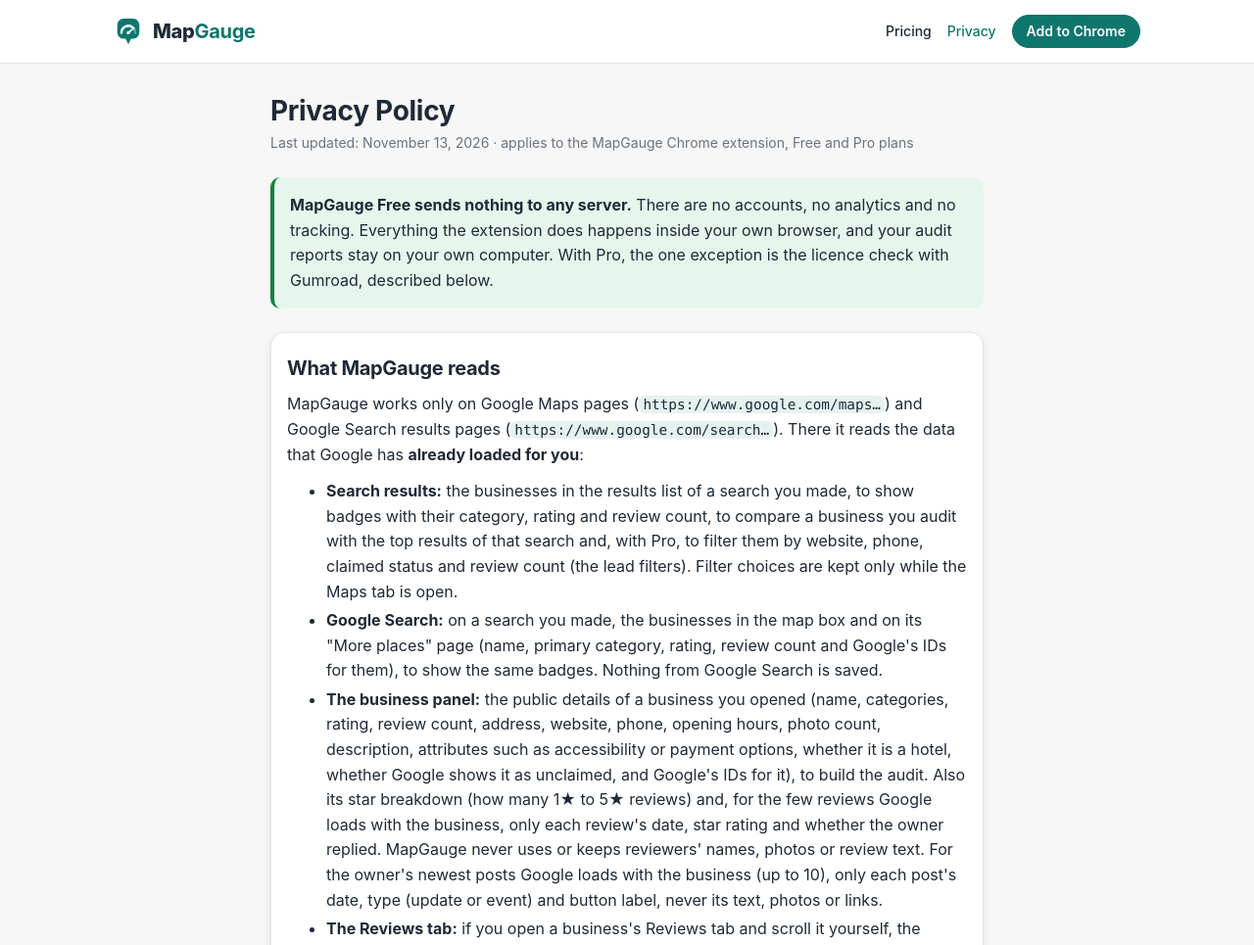
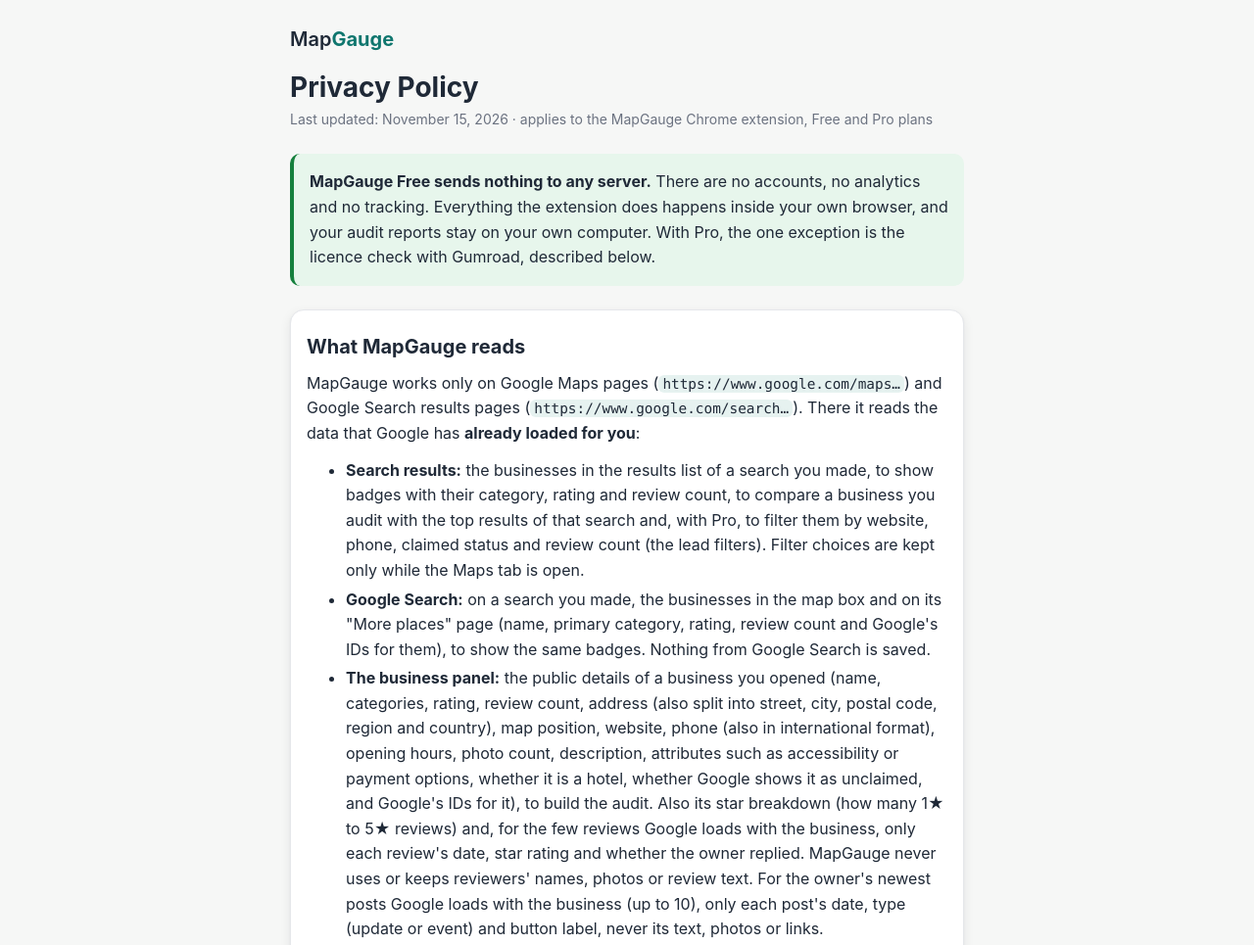
Before and after one commit to Moklesur/mapgauge-site, a plain HTML site: page privacy.html in a window 1280 px wide. Shown: the top 965 px of the page at 98% size. Drawn offline with Linux system fonts and the light colour scheme.

Commit message:
Revise privacy policy and enhance styling
Updated privacy policy content and structure for clarity and accuracy. Added new styles and footer information.

```diff
--- a/privacy.html
+++ b/privacy.html
@@ -1,10 +1,10 @@
 <!doctype html>
 <!--
-  MapGauge privacy policy, as served on the website. Every claim here must match the extension that is
-  LIVE in the Chrome Web Store (now 1.0.0). docs/privacy.html holds the text for the next release (1.1.0):
-  when that release is published, put its sections here in place of these (see HANDOFF.md).
-  Update the page (and "Last updated") BEFORE shipping any change that adds a permission, stored data or
-  a network request.
+  MapGauge privacy policy for the NEXT release (1.1.0). The website serves web/privacy.html, which must
+  match the release that is live in the Chrome Web Store: when 1.1.0 is published, move these sections
+  there (see web/README.md). Colours and sizes are copied from shared/tokens.css.
+  Every claim here must match the extension's code. Update the page (and "Last updated")
+  BEFORE shipping any change that adds a permission, stored data or a network request.
 -->
 <html lang="en">
 <head>
@@ -14,27 +14,85 @@
   <meta name="referrer" content="no-referrer">
   <title>MapGauge Privacy Policy</title>
   <meta name="description" content="MapGauge Free sends nothing to any server: no accounts, no analytics, no tracking.">
-  <link rel="icon" href="assets/icon-32.png" sizes="32x32">
-  <link rel="apple-touch-icon" href="assets/icon-128.png">
-  <link rel="stylesheet" href="assets/tokens.css">
-  <link rel="stylesheet" href="site.css">
+  <style>
+    :root {
+      --mg-brand: #0F766E;
+      --mg-brand-strong: #0B5A54;
+      --mg-brand-soft: #E6F2F0;
+      --mg-bg: #F6F7F6;
+      --mg-card: #FFFFFF;
+      --mg-ink: #1F2937;
+      --mg-muted: #6B7280;
+      --mg-line: #E5E7EB;
+      --mg-good: #15803D; --mg-good-soft: #E7F6EC;
+      --mg-font: -apple-system, BlinkMacSystemFont, "Segoe UI", Roboto, Helvetica, Arial, sans-serif;
+      --mg-mono: ui-monospace, SFMono-Regular, Menlo, Consolas, monospace;
+      --mg-text-md: 14px; --mg-text-lg: 16px; --mg-text-xl: 20px; --mg-text-2xl: 28px;
+      --mg-s1: 4px; --mg-s2: 8px; --mg-s3: 12px; --mg-s4: 16px; --mg-s5: 24px; --mg-s6: 32px;
+      --mg-r-sm: 6px; --mg-r-md: 10px; --mg-r-lg: 14px;
+      --mg-shadow: 0 1px 2px rgba(16,24,40,.06), 0 4px 12px rgba(16,24,40,.08);
+    }
+    @media (prefers-color-scheme: dark) {
+      :root {
+        --mg-brand: #2BB3A3; --mg-brand-strong: #5FD0C2; --mg-brand-soft: #123B37;
+        --mg-bg: #121416; --mg-card: #1B1E21; --mg-ink: #E8EAED; --mg-muted: #9AA0A6; --mg-line: #2E3236;
+        --mg-good: #4ADE80; --mg-good-soft: #143322;
+        --mg-shadow: 0 1px 2px rgba(0,0,0,.4), 0 6px 16px rgba(0,0,0,.35);
+      }
+    }
+
+    * { box-sizing: border-box; }
+    html { -webkit-text-size-adjust: 100%; }
+    body {
+      margin: 0;
+      background: var(--mg-bg);
+      color: var(--mg-ink);
+      font: var(--mg-text-lg)/1.6 var(--mg-font);
+    }
+    .page { max-width: 720px; margin: 0 auto; padding: var(--mg-s5) var(--mg-s4) var(--mg-s6); }
+    .wm { font-weight: 600; font-size: var(--mg-text-xl); color: var(--mg-ink); }
+    .wm b { color: var(--mg-brand); }
+    h1 { font-size: var(--mg-text-2xl); line-height: 1.25; margin: var(--mg-s4) 0 var(--mg-s1); }
+    h2 { font-size: var(--mg-text-xl); line-height: 1.3; margin: 0 0 var(--mg-s3); }
+    p, ul, ol { margin: 0 0 var(--mg-s3); }
+    li + li { margin-top: var(--mg-s1); }
+    a { color: var(--mg-brand); text-underline-offset: 2px; }
+    a:hover { color: var(--mg-brand-strong); }
+    code { font: 0.9em var(--mg-mono); background: var(--mg-brand-soft); padding: 1px var(--mg-s1); border-radius: var(--mg-r-sm); overflow-wrap: anywhere; }
+    .muted { color: var(--mg-muted); font-size: var(--mg-text-md); }
+
+    .summary {
+      background: var(--mg-good-soft);
+      border-left: 4px solid var(--mg-good);
+      border-radius: var(--mg-r-md);
+      padding: var(--mg-s4);
+      margin: var(--mg-s5) 0;
+    }
+    .summary p:last-child { margin-bottom: 0; }
+    .card {
+      background: var(--mg-card);
+      border: 1px solid var(--mg-line);
+      border-radius: var(--mg-r-lg);
+      box-shadow: var(--mg-shadow);
+      padding: var(--mg-s5) var(--mg-s4);
+      margin-bottom: var(--mg-s4);
+    }
+    .card > :last-child { margin-bottom: 0; }
+
+    .table-wrap { overflow-x: auto; margin-bottom: var(--mg-s3); }
+    table { width: 100%; border-collapse: collapse; font-size: var(--mg-text-md); }
+    th, td { text-align: left; vertical-align: top; padding: var(--mg-s2) var(--mg-s3); border-bottom: 1px solid var(--mg-line); }
+    th { color: var(--mg-muted); font-weight: 600; }
+    tr:last-child td { border-bottom: 0; }
+
+    footer { margin-top: var(--mg-s5); }
+  </style>
 </head>
 <body>
-  <a class="skip" href="#main">Skip to content</a>
-<header class="site-head">
-  <div class="wrap">
-    <a class="wm" href="./"><img src="assets/mapgauge-pin.svg" width="30" height="30" alt=""><span>Map<b>Gauge</b></span></a>
-    <nav class="nav" aria-label="Main">
-      <a href="pricing.html">Pricing</a>
-      <a href="privacy.html" aria-current="page">Privacy</a>
-      <a class="btn primary small" href="https://chromewebstore.google.com/detail/imhdnnjecgkalcekgkhhnkkhgpeopabd">Add to Chrome</a>
-    </nav>
-  </div>
-</header>
-
-  <main id="main" class="policy">
+  <main class="page">
+    <span class="wm">Map<b>Gauge</b></span>
     <h1>Privacy Policy</h1>
-    <p class="muted">Last updated: November 13, 2026 · applies to the MapGauge Chrome extension, Free and Pro plans</p>
+    <p class="muted">Last updated: November 15, 2026 · applies to the MapGauge Chrome extension, Free and Pro plans</p>
 
     <div class="summary">
       <p><strong>MapGauge Free sends nothing to any server.</strong> There are no accounts, no analytics and no tracking. Everything the extension does happens inside your own browser, and your audit reports stay on your own computer. With Pro, the one exception is the licence check with Gumroad, described below.</p>
@@ -46,11 +104,11 @@
       <ul>
         <li><strong>Search results:</strong> the businesses in the results list of a search you made, to show badges with their category, rating and review count, to compare a business you audit with the top results of that search and, with Pro, to filter them by website, phone, claimed status and review count (the lead filters). Filter choices are kept only while the Maps tab is open.</li>
         <li><strong>Google Search:</strong> on a search you made, the businesses in the map box and on its "More places" page (name, primary category, rating, review count and Google's IDs for them), to show the same badges. Nothing from Google Search is saved.</li>
-        <li><strong>The business panel:</strong> the public details of a business you opened (name, categories, rating, review count, address, website, phone, opening hours, photo count, description, attributes such as accessibility or payment options, whether it is a hotel, whether Google shows it as unclaimed, and Google's IDs for it), to build the audit. Also its star breakdown (how many 1★ to 5★ reviews) and, for the few reviews Google loads with the business, only each review's date, star rating and whether the owner replied. MapGauge never uses or keeps reviewers' names, photos or review text. For the owner's newest posts Google loads with the business (up to 10), only each post's date, type (update or event) and button label, never its text, photos or links.</li>
+        <li><strong>The business panel:</strong> the public details of a business you opened (name, categories, rating, review count, address (also split into street, city, postal code, region and country), map position, website, phone (also in international format), opening hours, photo count, description, attributes such as accessibility or payment options, whether it is a hotel, whether Google shows it as unclaimed, and Google's IDs for it), to build the audit. Also its star breakdown (how many 1★ to 5★ reviews) and, for the few reviews Google loads with the business, only each review's date, star rating and whether the owner replied. MapGauge never uses or keeps reviewers' names, photos or review text. For the owner's newest posts Google loads with the business (up to 10), only each post's date, type (update or event) and button label, never its text, photos or links.</li>
         <li><strong>The Reviews tab:</strong> if you open a business's Reviews tab and scroll it yourself, the reviews Google loads for you there: only each review's date, last edit date and star rating, whether the owner replied and when. MapGauge never uses or keeps reviewers' names, photos or review text, or Google's ID for the review. It shows how many it has under the Audit button. It also notes whether you picked a topic or typed a word in that tab's search box, only to tell that the list is filtered; the topic and the word are never kept.</li>
       </ul>
       <p>MapGauge <strong>sends no extra requests to Google</strong>. It makes no searches you didn't start, doesn't scroll or click for you, and never changes what Google shows. It doesn't read your Google account, your email, your location history or any other website.</p>
-      <p>While a Maps or Search tab is open, this data is kept only in that tab's memory. It is gone when you close or reload the tab, unless you save an audit report.</p>
+      <p>While a Maps or Search tab is open, this data is kept only in that tab's memory. It is gone when you close or reload the tab, unless you save an audit report. The one exception is the self-check's list of which details could be read, described below.</p>
     </section>
 
     <section class="card" id="stores">
@@ -63,7 +121,9 @@
         <li><strong>Compares used today:</strong> the date and how many compares you used on it (Free includes 3 a day). This count stays on your computer.</li>
         <li><strong>Pro licence (only if you activate Pro):</strong> your licence key, whether Gumroad said it is active (or why not, for example "refunded"), and when it was last checked. Removing the key on MapGauge's Pro licence page deletes it.</li>
         <li><strong>PDF branding (Pro, only if you set it):</strong> the logo picture, company name and contact line you enter on MapGauge's Pro page, to print them at the top of your PDF reports. They are never sent anywhere; <strong>Clear all</strong> on that page deletes them.</li>
-        <li><strong>Where:</strong> in <code>chrome.storage.local</code>, the extension's own storage on your computer. It isn't synced to your Google account or sent anywhere.</li>
+        <li><strong>First-time tip:</strong> whether you closed the "Score this profile" tip on Google Maps, so it isn't shown again.</li>
+        <li><strong>Self-check:</strong> for the last 100 search results and the last 100 businesses you opened on Google Maps, only which details MapGauge could read (for example "website: read, phone: read"), and the time the last one was seen. Never a business's name, its ID or your search, so it can't tell which businesses you saw. MapGauge's self-check page uses it to show whether MapGauge still reads Google Maps correctly. It is kept in <code>chrome.storage.session</code>, in memory only, and deleted when Chrome closes or when you click <strong>Clear and start again</strong> on that page.</li>
+        <li><strong>Where:</strong> in <code>chrome.storage.local</code>, the extension's own storage on your computer (the self-check in <code>chrome.storage.session</code>, as above). It isn't synced to your Google account or sent anywhere.</li>
         <li><strong>How many:</strong> at most 50 reports. Auditing the same business again replaces its old report, and the oldest report is removed when a new one would go past 50.</li>
       </ul>
       <p><strong>How to delete them:</strong> remove the extension. Open <code>chrome://extensions</code>, find MapGauge and click <strong>Remove</strong> (or right-click the MapGauge icon in the toolbar and choose <strong>Remove from Chrome</strong>). Chrome then deletes all of MapGauge's saved data. If you install it again, it starts empty.</p>
@@ -96,7 +156,7 @@
           </tbody>
         </table>
       </div>
-      <p class="muted">Three things that are not MapGauge requests, listed so the picture is complete: the "Open Google Maps", "Open on Google Maps" and "Audit on Maps" links open a normal Google Maps tab only when you click them (Google's own privacy policy applies there), the "Join early access" and "Get Pro" buttons on locked Pro cards open Gumroad's page in a new tab only when you click them (Gumroad's privacy policy applies there; MapGauge sends Gumroad nothing), and Chrome itself checks the Chrome Web Store for extension updates.</p>
+      <p class="muted">Four things that are not MapGauge requests, listed so the picture is complete: the "Open Google Maps", "Open on Google Maps" and "Audit on Maps" links open a normal Google Maps tab only when you click them (Google's own privacy policy applies there), the "Join early access" and "Get Pro" buttons on locked Pro cards open Gumroad's page in a new tab only when you click them (Gumroad's privacy policy applies there; MapGauge sends Gumroad nothing), the "Report a problem" button on the self-check page opens your own email app with a message to MapGauge filled in (MapGauge's version and which details weren't read, no business names, searches or links), which is sent only if you send it yourself, and Chrome itself checks the Chrome Web Store for extension updates.</p>
     </section>
 
     <section class="card" id="sharing">
@@ -115,19 +175,9 @@
       <p>Questions about privacy? Email <a href="mailto:moklesur42@gmail.com">moklesur42@gmail.com</a>.</p>
     </section>
 
+    <footer class="muted">
+      <p>© 2026 MapGauge. MapGauge is not affiliated with Google.</p>
+    </footer>
   </main>
-
-  <footer class="site-foot">
-  <div class="wrap">
-    <span>MapGauge is not affiliated with, endorsed by or sponsored by Google. Google Maps is a trademark of Google LLC.</span>
-    <nav aria-label="Footer">
-      <a href="./">Home</a>
-      <a href="pricing.html">Pricing</a>
-      <a href="privacy.html">Privacy</a>
-      <a href="https://chromewebstore.google.com/detail/imhdnnjecgkalcekgkhhnkkhgpeopabd">Chrome Web Store</a>
-      <a href="mailto:moklesur42@gmail.com">moklesur42@gmail.com</a>
-    </nav>
-  </div>
-</footer>
 </body>
 </html>
```
